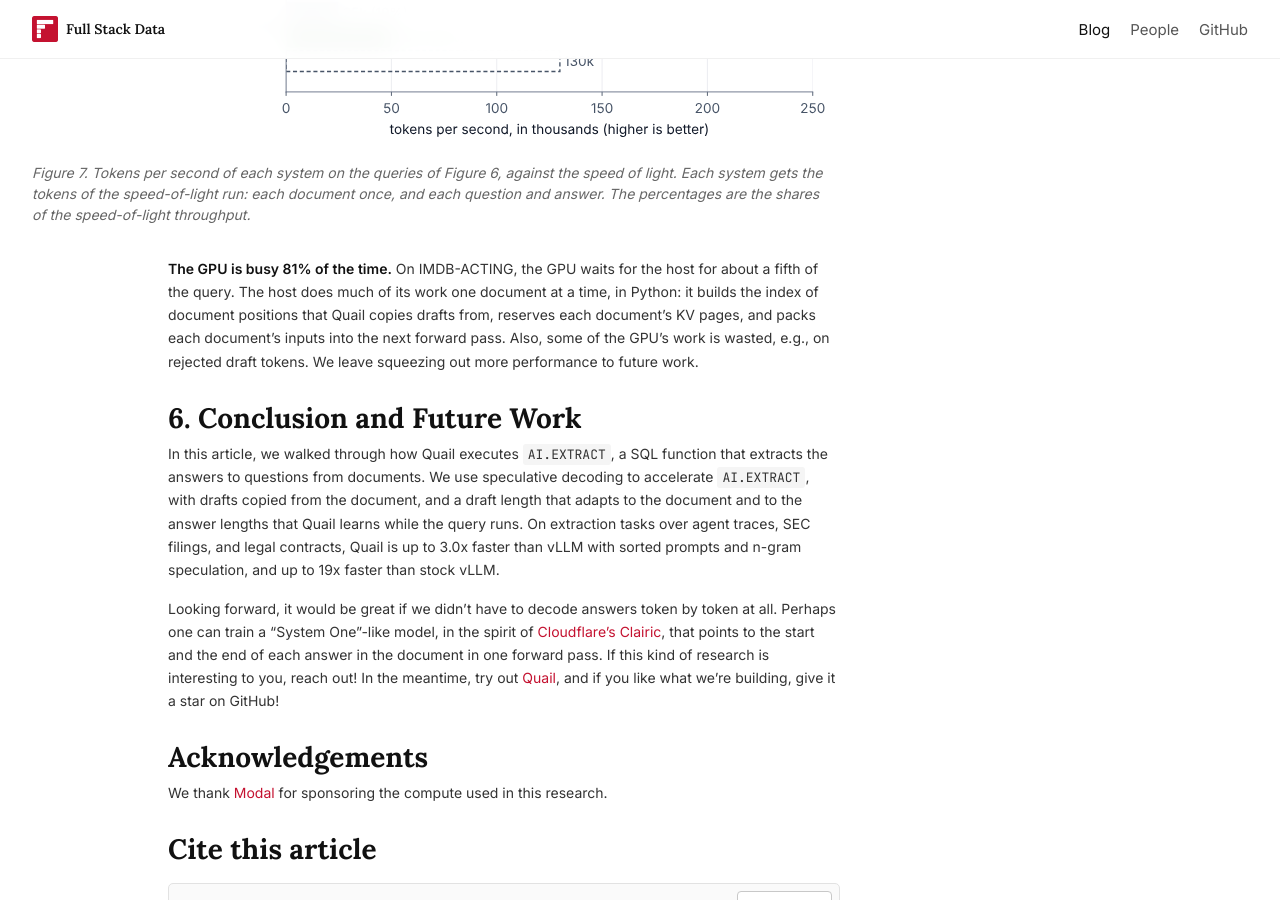
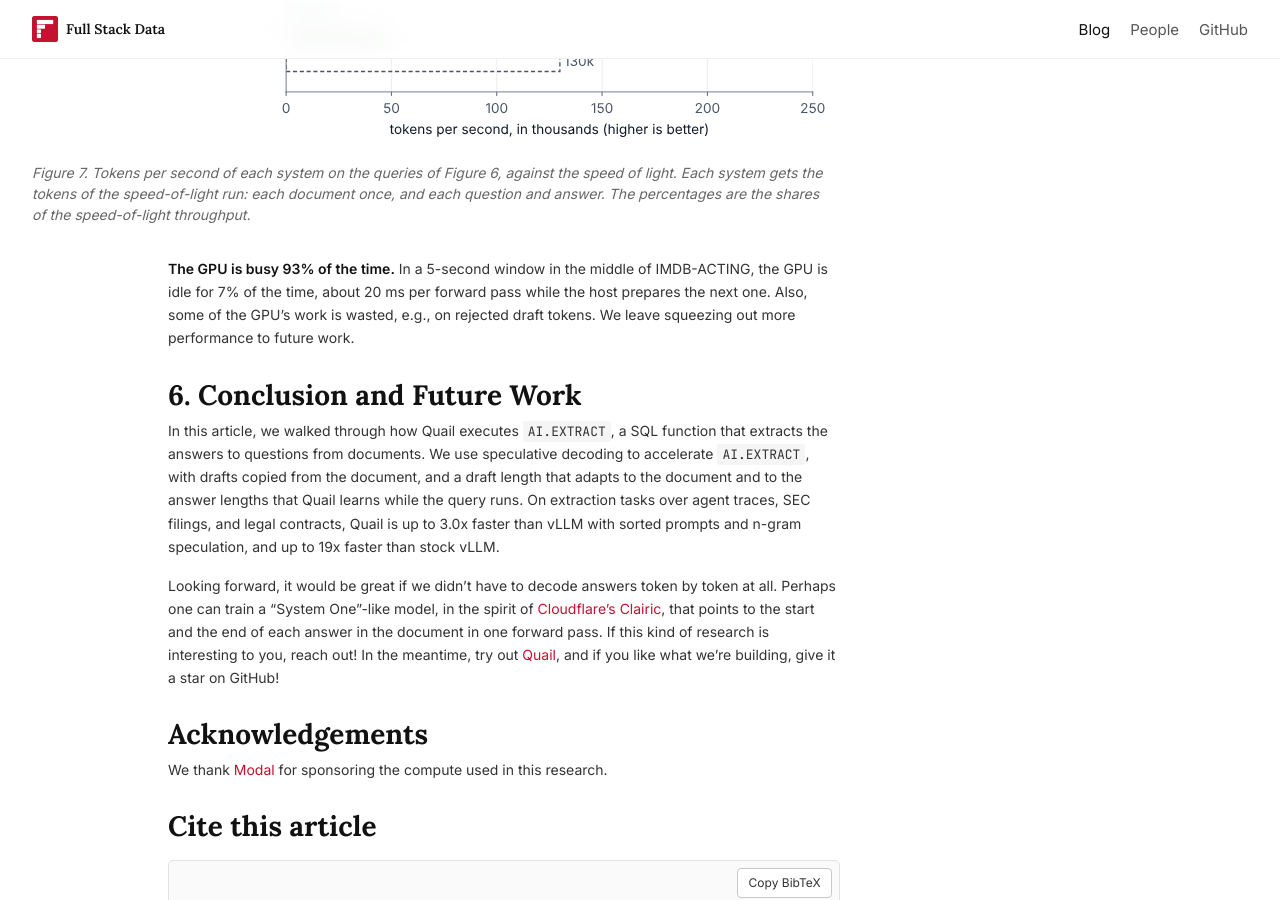
Before and after one commit to fsdatalab/fsdatalab.github.io, a Jekyll site: the page built from _posts/2026-10-26-ai-extract.md, in a window 1280 px wide and 900 px high, scrolled down 9294 px. Built offline with Jekyll 4.4.1, drawn with Linux system fonts in a browser that asks for light colours.

Commit message:
Report GPU idle time from a 5-second window in the middle of IMDB-ACTING
Co-Authored-By: Claude Opus 5.5 <noreply@anthropic.com>
Claude-Session: https://claude.ai/code/session_012G22YLMk5BfN66z5wzqWeJ

```diff
--- a/_posts/2026-10-26-ai-extract.md
+++ b/_posts/2026-10-26-ai-extract.md
@@ -211,7 +211,7 @@ We use two groups of QUAIL-B queries.
 <figcaption>Figure 7. Tokens per second of each system on the queries of Figure 6, against the speed of light. Each system gets the tokens of the speed-of-light run: each document once, and each question and answer. The percentages are the shares of the speed-of-light throughput.</figcaption>
 </figure>
 
-**The GPU is busy 81% of the time.** On IMDB-ACTING, the GPU waits for the host for about a fifth of the query. The host does much of its work one document at a time, in Python: it builds the index of document positions that Quail copies drafts from, reserves each document's KV pages, and packs each document's inputs into the next forward pass. Also, some of the GPU's work is wasted, e.g., on rejected draft tokens. We leave squeezing out more performance to future work.
+**The GPU is busy 93% of the time.** In a 5-second window in the middle of IMDB-ACTING, the GPU is idle for 7% of the time, about 20 ms per forward pass while the host prepares the next one. Also, some of the GPU's work is wasted, e.g., on rejected draft tokens. We leave squeezing out more performance to future work.
 
 # 6. Conclusion and Future Work
 
```
